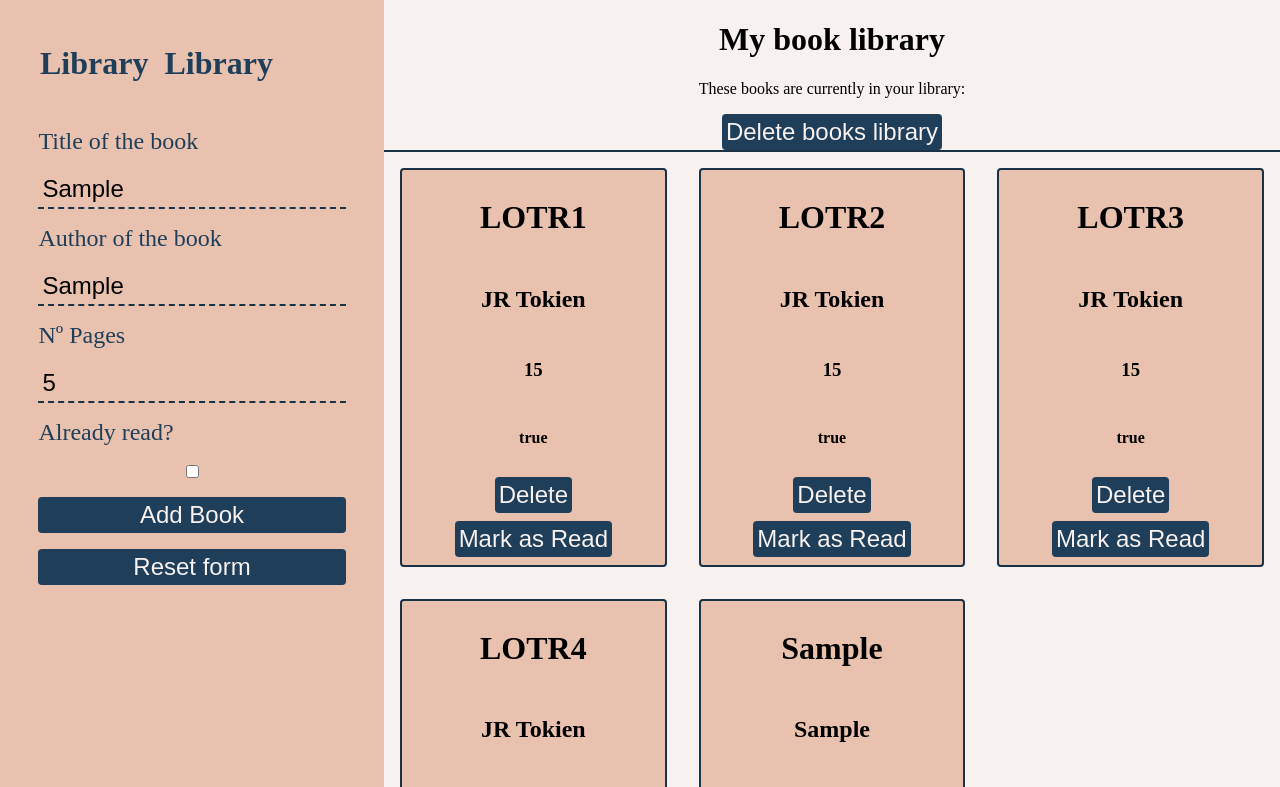
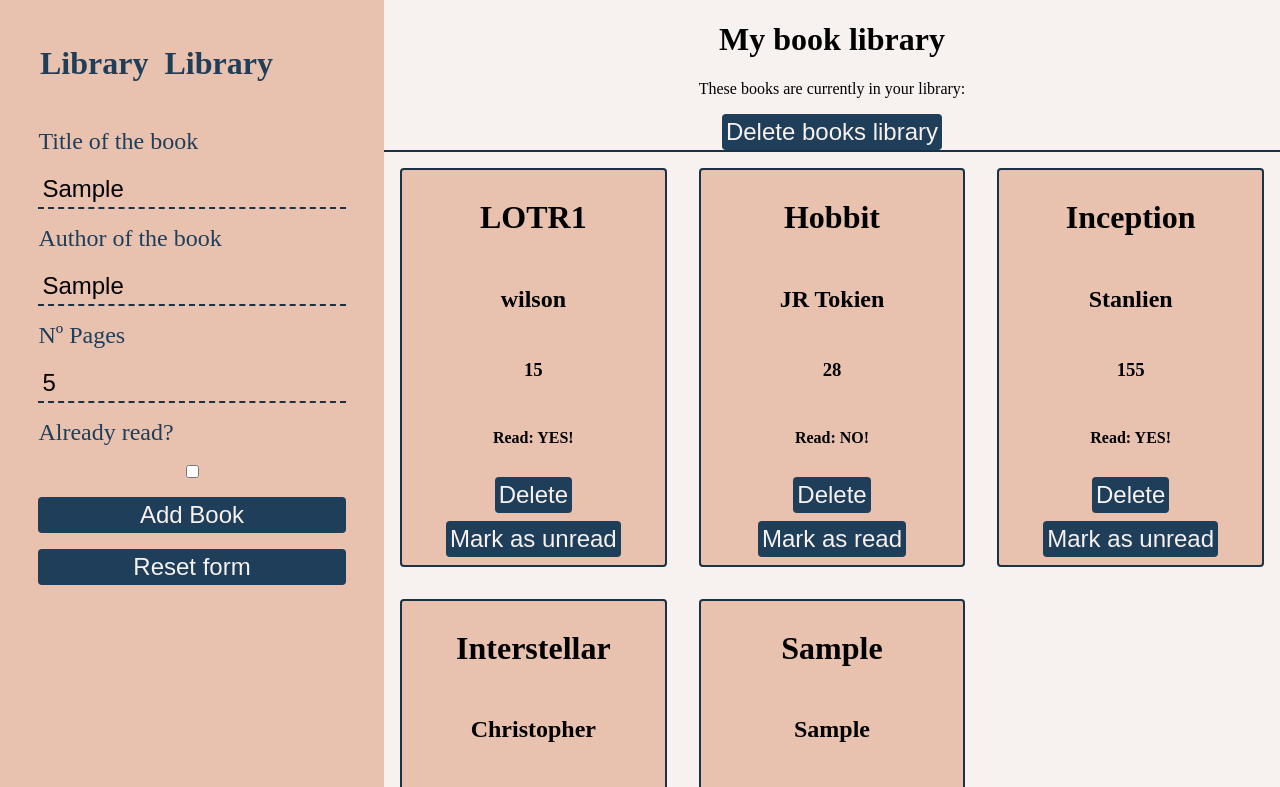
Before and after one commit to SergioNR/TOP-book-library, a plain HTML site: page index.html in a window 1280 px wide. Both pictures are taken after typing "Sample", "Sample", "5" into the empty fields and a click on the button "Add Book". Shown: the top 787 px of the page. Drawn offline with Linux system fonts and the light colour scheme.

Commit message:
problemas fixed top
top top top

```diff
--- a/index.html
+++ b/index.html
@@ -8,8 +8,7 @@
 
     <link rel="stylesheet" href="styles.css">
 
-
-    <script defer src="main.js"></script>
+    <script type="module" src="./js/main.js"></script>
 
 </head>
 
--- /dev/null
+++ b/js/bookCardElements.js
@@ -0,0 +1,69 @@
+const createBookCard = () => {
+    const bookCard = document.createElement('div');
+    bookCard.classList.add('bookCard');
+    return bookCard;
+};
+
+const createBookCardBookTitle = (bookTitle) => {
+    const bookCardBookTitle = document.createElement('h1');
+    bookCardBookTitle.classList.add('bookCardBookTitle');
+    bookCardBookTitle.textContent = bookTitle;
+    return bookCardBookTitle;
+};
+
+const createBookCardBookAuthor = (bookAuthor) => {
+    const bookCardBookAuthor = document.createElement('h2');
+    bookCardBookAuthor.classList.add('bookCardBookAuthor');
+    bookCardBookAuthor.textContent = bookAuthor;
+    return bookCardBookAuthor;
+};
+
+const createBookCardBookNumberOfPages = (bookNumberOfPages) => {
+    const bookCardBookNumberOfPages = document.createElement('h3');
+    bookCardBookNumberOfPages.classList.add('bookCardBookNumberOfPages');
+    if ( bookNumberOfPages >= 1 ) {
+        bookCardBookNumberOfPages.textContent = bookNumberOfPages;
+    }
+    else {
+        bookCardBookNumberOfPages.textContent = `Strangely enough, this book doesnt have any pages`;
+    }
+    return bookCardBookNumberOfPages;
+}
+
+const createBookCardBookHasBeenRead = (bookHasBeenRead) => {
+    const bookCardBookHasBeenRead = document.createElement('h4');
+    bookCardBookHasBeenRead.classList.add('bookCardBookHasBeenRead');
+
+    if (bookHasBeenRead === true) {
+        bookCardBookHasBeenRead.textContent = `Read: YES!`;
+    }
+    else {
+        bookCardBookHasBeenRead.textContent = `Read: NO!`;
+    }
+
+    return bookCardBookHasBeenRead;
+}
+
+const createBookCardToggleReadButton = (bookHasBeenRead) => {
+    const bookCardMarkAsReadButton = document.createElement('button');
+    bookCardMarkAsReadButton.classList.add('bookCardMarkAsReadButton');
+
+    if (bookHasBeenRead === true) {
+        bookCardMarkAsReadButton.textContent = `Mark as unread`;
+    }
+    else {
+        bookCardMarkAsReadButton.textContent = `Mark as read`;
+    }
+
+    return bookCardMarkAsReadButton;
+}
+
+const createBookCardDeleteButton = () => {
+    const bookCardDeleteButton = document.createElement(`button`);
+    bookCardDeleteButton.classList.add(`bookCardDeleteButton`);
+    bookCardDeleteButton.textContent = `Delete`;
+    return bookCardDeleteButton;
+}
+
+
+export { createBookCard, createBookCardBookTitle, createBookCardBookAuthor, createBookCardBookNumberOfPages, createBookCardBookHasBeenRead, createBookCardToggleReadButton, createBookCardDeleteButton };
--- /dev/null
+++ b/js/bookClass.js
@@ -0,0 +1,11 @@
+class Book {
+    constructor(title, author, numberOfPages, hasBeenRead) {
+        this.title = title;
+        this.author = author;
+        this.numberOfPages = parseInt(numberOfPages);
+        this.hasBeenRead = hasBeenRead;
+    }
+
+}
+
+export default Book
--- /dev/null
+++ b/js/main.js
@@ -0,0 +1,125 @@
+import Book from "./bookClass.js";
+import { createBookCard, createBookCardBookTitle, createBookCardBookAuthor, createBookCardBookNumberOfPages, createBookCardBookHasBeenRead, createBookCardToggleReadButton, createBookCardDeleteButton } from "./bookCardElements.js";
+
+
+
+// theHobbit.info(); // "The Hobbit by J.R.R. Tolkien, 295 pages, not hasBeenRead yet"
+let bookLibrary = [
+  { title: `LOTR1`, author: `wilson`, numberOfPages: 15, hasBeenRead: true },
+  { title: `Hobbit`, author: `JR Tokien`, numberOfPages: 28, hasBeenRead: false },
+  { title: `Inception`, author: `Stanlien`, numberOfPages: 155, hasBeenRead: true },
+  { title: `Interstellar`, author: `Christopher`, numberOfPages: 92, hasBeenRead: false },
+]; // TODO create a class for the book library array //!
+// TODO use the constructor to create 4 random books and add them to the bookLibrary array
+
+
+
+const addBookToLibrary = (Book) => {
+  bookLibrary.push(Book);
+  displayBookLibrary(bookLibrary);
+};
+
+const clearBookLibrary = () => {
+  libraryContainer.innerHTML = ``;
+};
+
+const libraryContainer = document.querySelector(`.libraryContainer`);
+
+const displayBookLibrary = (bookLibrary) => {
+  clearBookLibrary();
+  for (let i = 0; i < bookLibrary.length; i++) {
+    // const bookCard = document.createElement("div");
+    // bookCard.classList.add(`bookCard`);
+    // libraryContainer.append(bookCard);
+
+    const bookCard = createBookCard();
+    libraryContainer.append(bookCard);
+
+    const bookCardBookTitle = createBookCardBookTitle(bookLibrary[i].title);
+    bookCard.append(bookCardBookTitle);
+
+    const bookCardBookAuthor = createBookCardBookAuthor(bookLibrary[i].author);
+    bookCard.append(bookCardBookAuthor);
+
+
+    const bookCardBookNumberOfPages = createBookCardBookNumberOfPages(bookLibrary[i].numberOfPages);
+    bookCard.append(bookCardBookNumberOfPages);
+
+    const bookCardBookHasBeenRead = createBookCardBookHasBeenRead(bookLibrary[i].hasBeenRead);
+    bookCard.append(bookCardBookHasBeenRead);
+
+    const bookCardDeleteButton = createBookCardDeleteButton()
+    bookCard.append(bookCardDeleteButton);
+
+    bookCardDeleteButton.addEventListener(`click`, (e) => {
+      e.target.parentElement.remove();
+    });
+
+    const bookCardToggleAsReadButton = createBookCardToggleReadButton(bookLibrary[i].hasBeenRead);
+    bookCard.append(bookCardToggleAsReadButton);
+
+    bookCardToggleAsReadButton.addEventListener(`click`, () => {
+        if (bookLibrary[i].hasBeenRead === true) {
+            bookCardToggleAsReadButton.textContent = `Mark as read`;
+            bookLibrary[i].hasBeenRead = false;
+            bookCardBookHasBeenRead.textContent = `Read: NO!`;
+        }
+        else {
+            bookCardToggleAsReadButton.textContent = `Mark as unread`;
+            bookLibrary[i].hasBeenRead = true;
+            bookCardBookHasBeenRead.textContent = `Read: YES!`;
+        }
+      });
+
+      bookCardDeleteButton.addEventListener(`click`, (e) => {
+        bookLibrary.splice([i], 1);
+        console.log({i, bookLibrary})
+        e.target.parentElement.remove();
+      });
+
+
+  }
+};
+
+const formSubmitButton = document.querySelector(`.formSubmitButton`);
+
+formSubmitButton.addEventListener(`click`, (e) => {
+  e.preventDefault();
+  let book = new Book(
+    e.target.form.title.value,
+    e.target.form.author.value,
+    e.target.form.numberOfPages.value,
+    e.target.form.hasBeenRead.checked,
+    console.log(e.target.form.hasBeenRead.checked)
+  );
+  addBookToLibrary(book);
+  // displayBookLibrary(bookLibrary);
+});
+
+const deleteAllBooksButton = document.querySelector(`.deleteAllBooksButton`);
+
+const deleteAllBooks = (bookLibrary) => {
+  clearBookLibrary();
+  for (let i = 0; bookLibrary.length != 0; i++) {
+    bookLibrary.pop();
+  }
+};
+
+deleteAllBooksButton.addEventListener(`click`, () => {
+  deleteAllBooks(bookLibrary);
+});
+
+
+
+
+displayBookLibrary(bookLibrary); // * display book list by default on page load
+
+
+const bookCardMarkAsReadButton = document.querySelectorAll(`.bookCardMarkAsReadButton`);
+
+  bookCardMarkAsReadButton.forEach((button) => { //* I need to make this button "belong" to
+    button.addEventListener(`click`, (e) => {
+      // TODO - need to make this button change the hasBeenRead value of this object to true or false
+
+    });
+  });
--- a/main.js
+++ /dev/null
@@ -1,119 +0,0 @@
-// Write a constructor for making “Book” objects. We will revisit this in the project at the end of this lesson. Your book objects should have the book’s title, author, the number of pages, and whether or not you have hasBeenRead the book.
-
-// theHobbit.info(); // "The Hobbit by J.R.R. Tolkien, 295 pages, not hasBeenRead yet"
-let bookLibrary = [
-  { title: `LOTR1`, author: `JR Tokien`, numberOfPages: 15, hasBeenRead: true },
-  { title: `LOTR2`, author: `JR Tokien`, numberOfPages: 15, hasBeenRead: true },
-  { title: `LOTR3`, author: `JR Tokien`, numberOfPages: 15, hasBeenRead: true },
-  { title: `LOTR4`, author: `JR Tokien`, numberOfPages: 15, hasBeenRead: true },
-];
-
-function Book(title, author, numberOfPages, hasBeenRead) {
-  this.title = title;
-  this.author = author;
-  this.numberOfPages = parseInt(numberOfPages);
-  this.hasBeenRead = hasBeenRead; //! always showing "on" - should say return or false
-}
-
-const addBookToLibrary = (Book) => {
-  bookLibrary.push(Book);
-  displayBookLibrary(bookLibrary);
-};
-
-const clearBookLibrary = () => {
-  libraryContainer.innerHTML = ``;
-};
-
-// Write a function that loops through the array
-// and displays each book on the page.
-// You can display them in some sort of table
-// or each on their own “card”. It might help for now to manually add a few books to your array so you can see the display.
-
-const container = document.querySelector(`.container`);
-
-const libraryContainer = document.querySelector(`.libraryContainer`);
-
-const displayBookLibrary = (bookLibrary) => {
-  clearBookLibrary();
-  for (let i = 0; i < bookLibrary.length; i++) {
-    const bookCard = document.createElement("div");
-    bookCard.classList.add(`bookCard`);
-    libraryContainer.append(bookCard);
-
-    const bookCardBookTitle = document.createElement(`h1`);
-    bookCardBookTitle.classList.add(`bookCardBookTitle`);
-    bookCardBookTitle.textContent = bookLibrary[i].title;
-    bookCard.append(bookCardBookTitle);
-
-    const bookCardBookAuthor = document.createElement(`h2`);
-    bookCardBookAuthor.classList.add(`bookCardBookAuthor`);
-    bookCardBookAuthor.textContent = bookLibrary[i].author;
-    bookCard.append(bookCardBookAuthor);
-
-    const bookCardBookNumberOfPages = document.createElement(`h3`);
-    bookCardBookNumberOfPages.classList.add(`bookCardBookNumberOfPages`);
-    if ( bookLibrary[i].numberOfPages >= 1 ) {
-    bookCardBookNumberOfPages.textContent = bookLibrary[i].numberOfPages;
-    }
-    else {
-        bookCardBookNumberOfPages.textContent = `Strangely enough, this book doesnt have any pages`;
-    }
-    bookCard.append(bookCardBookNumberOfPages);
-
-    const bookCardBookHasBeenRead = document.createElement(`h4`);
-    bookCardBookHasBeenRead.classList.add(`bookCardBookHasBeenRead`);
-    bookCardBookHasBeenRead.textContent = bookLibrary[i].hasBeenRead;
-    bookCard.append(bookCardBookHasBeenRead);
-
-    const bookCardDeleteButton = document.createElement(`button`);
-    bookCardDeleteButton.classList.add(`bookCardDeleteButton`);
-    bookCardDeleteButton.textContent = `Delete`;
-    bookCard.append(bookCardDeleteButton);
-
-    const bookCardMarkAsReadButton = document.createElement(`button`);
-    bookCardMarkAsReadButton.classList.add(`bookCardMarkAsReadButton`);
-    bookCardMarkAsReadButton.textContent = `Mark as Read`;
-    bookCard.append(bookCardMarkAsReadButton); // TODO need to show dinamically if the book has been read or not and change the displayed text accordingly
-  }
-};
-
-const bookCardDeleteButton = document.querySelectorAll(`.bookCardDeleteButton`);
-
-bookCardDeleteButton.forEach((button) => {
-    button.addEventListener(`click`, (e) => {
-        e.target.parentElement.remove();
-    });
-    }); // TODO finish delete button, need to delete the item from the bookLibrary array and then display again the grid -- Reuse the code for marking as read/unread
-
-const formSubmitButton = document.querySelector(`.formSubmitButton`);
-
-formSubmitButton.addEventListener(`click`, (e) => {
-  e.preventDefault();
-  let book = new Book(
-    e.target.form.title.value,
-    e.target.form.author.value,
-    e.target.form.numberOfPages.value,
-    e.target.form.hasBeenRead.value
-  );
-  addBookToLibrary(book);
-  // displayBookLibrary(bookLibrary);
-});
-
-const deleteAllBooksButton = document.querySelector(`.deleteAllBooksButton`);
-
-const deleteAllBooks = (bookLibrary) => {
-  clearBookLibrary();
-  for (let i = 0; bookLibrary.length != 0; i++) {
-    bookLibrary.pop();
-  }
-};
-
-deleteAllBooksButton.addEventListener(`click`, () => {
-  deleteAllBooks(bookLibrary);
-});
-
-// const markAsRead = () => { // TODO - add mark as read button - maybe toggle read vs unread with if statement?
-
-// }
-
-displayBookLibrary(bookLibrary); // * display book list by default on page load
```
